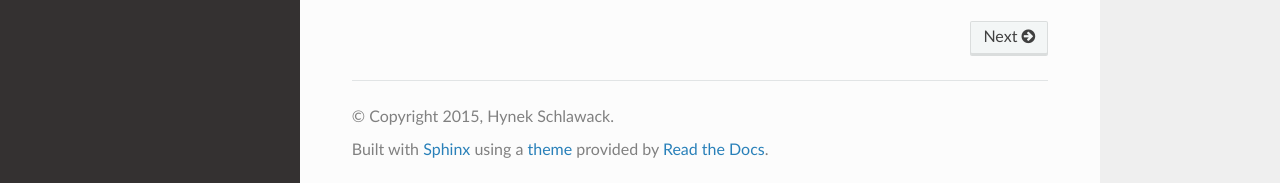
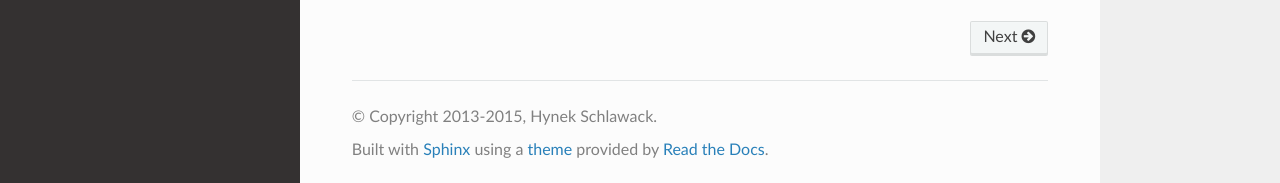
Before and after one commit to hynek/pem, a Sphinx documentation site: the page built from docs/index.rst, in a window 1280 px wide and 900 px high, scrolled down 511 px. Shown: the part 714-897 px from the top of the window. Built offline with Sphinx 7.4.7 and the Read the Docs theme 2.0.0, drawn with Linux system fonts in a browser that asks for light colours; some of the changed lines change nothing that is shown.

Commit message:
pem is older than that

```diff
--- a/docs/conf.py
+++ b/docs/conf.py
@@ -84,8 +84,8 @@ master_doc = 'index'
 project = u'pem'
 author = u'Hynek Schlawack'
 year = datetime.date.today().year
-copyright = u'2015{0}, {1}'.format(
-    u'-{0}'.format(year) if year != 2015 else u"", author
+copyright = u'2013{0}, {1}'.format(
+    u'-{0}'.format(year), author
 )
 # The version info for the project you're documenting, acts as replacement for
 # |version| and |release|, also used in various other places throughout the
```
